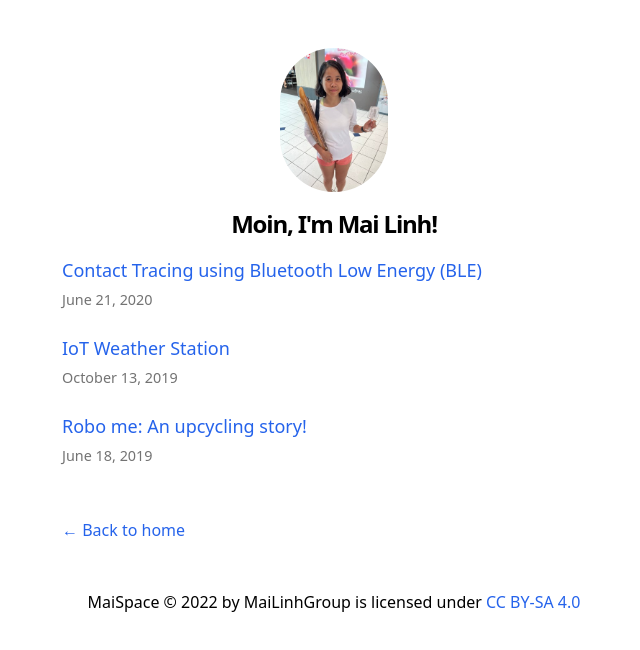
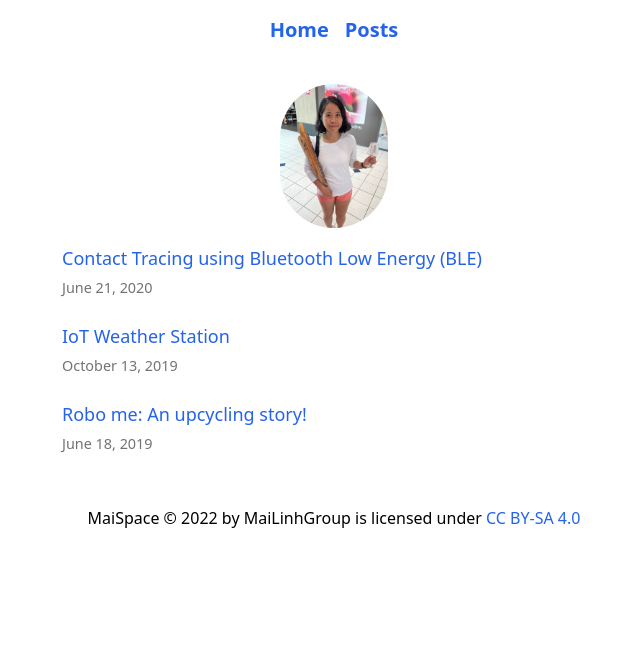
Before and after one commit to MaiLinhGroup/maispace-v2, a Next.js app: page /posts in a window 1280 px wide. Shown: the top 650 px of the page, without its empty margins (306-946 px from the left). Built offline with nearby package versions, Linux system fonts and the light colour scheme.

Commit message:
refactor: :art: extract header and footer components and add scroll to top button

```diff
--- /dev/null
+++ b/components/footer.tsx
@@ -0,0 +1,18 @@
+export default function Footer() {
+  return (
+    <footer className="mt-8 py-4">
+      <div className="container mx-auto flex justify-center">
+        MaiSpace &copy; {new Date().getFullYear()} by MaiLinhGroup is licensed
+        under&nbsp;
+        <a
+          href="https://creativecommons.org/licenses/by-sa/4.0/?ref=chooser-v1"
+          className="text-blue-600 hover:text-blue-800"
+          target="_blank"
+          rel="noopener noreferrer nofollow"
+        >
+          CC BY-SA 4.0
+        </a>
+      </div>
+    </footer>
+  );
+}
--- /dev/null
+++ b/components/header.tsx
@@ -0,0 +1,63 @@
+import Link from "next/link";
+import { usePathname } from "next/navigation";
+
+export default function Header({ home }: { home?: boolean }) {
+  const name = "Moin, I'm Mai Linh!";
+  const pathname = usePathname();
+  return (
+    <header className="flex flex-col items-center">
+      <nav className="hover:underline underline-offset-auto text-blue-600 hover:text-blue-800 text-xl font-semibold mb-2">
+        <div className="max-w-screen-xl flex flex-wrap items-center justify-between mx-auto p-4">
+          <div className="w-full md:block md:w-auto" id="navbar-default">
+            <ul className="inline-flex items-center justify-between space-x-4">
+              <li>
+                <Link
+                  className={`link ${pathname === "/" ? "active" : ""}`}
+                  href="/"
+                >
+                  Home
+                </Link>
+              </li>
+              <li>
+                <Link
+                  className={`link ${pathname === "/posts" ? "active" : ""}`}
+                  href="/posts"
+                >
+                  Posts
+                </Link>
+              </li>
+            </ul>
+          </div>
+        </div>
+      </nav>
+      <div className="my-4 flex flex-col items-center">
+        {home ? (
+          <>
+            {/* eslint-disable-next-line @next/next/no-img-element */}
+            <img
+              src="/images/profile.jpg"
+              className="rounded-full"
+              height={144}
+              width={144}
+              alt={name}
+            />
+            <h1 className="text-4xl font-bold tracking-tighter">{name}</h1>
+          </>
+        ) : (
+          <>
+            <Link href="/" title="Back to home">
+              {/* eslint-disable-next-line @next/next/no-img-element */}
+              <img
+                src="/images/profile.jpg"
+                className="rounded-full"
+                height={108}
+                width={108}
+                alt={name}
+              />
+            </Link>
+          </>
+        )}{" "}
+      </div>
+    </header>
+  );
+}
--- a/components/layout.tsx
+++ b/components/layout.tsx
@@ -1,7 +1,8 @@
 import Head from "next/head";
-import Link from "next/link";
+import Header from "./header";
+import Footer from "./footer";
+import { useEffect, useState } from "react";
 
-const name = "Moin, I'm Mai Linh!";
 export const siteTitle = "MaiSpace";
 
 export default function Layout({
@@ -11,8 +12,20 @@ export default function Layout({
   children: React.ReactNode;
   home?: boolean;
 }) {
+  const [showButton, setShowButton] = useState(false);
+  useEffect(() => {
+    const handleScrollToTopVisibility = () => {
+      window.innerHeight > document.body.clientHeight + 100
+        ? setShowButton(false)
+        : setShowButton(true);
+    };
+    window.addEventListener("scroll", handleScrollToTopVisibility);
+    return () => {
+      window.removeEventListener("scroll", handleScrollToTopVisibility);
+    };
+  });
   return (
-    <div className="max-w-xl px-4 mt-12 mx-auto mb-24">
+    <div className="max-w-xl px-4 mx-auto mb-24">
       <Head>
         <link rel="icon" href="/favicon.ico" />
         <meta
@@ -28,59 +41,27 @@ export default function Layout({
         <meta name="og:title" content={siteTitle} />
         <meta name="twitter:card" content="summary_large_image" />
       </Head>
-      <header className="flex flex-col items-center">
-        {home ? (
-          <>
-            {/* eslint-disable-next-line @next/next/no-img-element */}
-            <img
-              src="/images/profile.jpg"
-              className="rounded-full"
-              height={144}
-              width={144}
-              alt={name}
-            />
-            <h1 className="text-4xl font-bold tracking-tighter my-4">{name}</h1>
-          </>
-        ) : (
-          <>
-            <Link href="/">
-              {/* eslint-disable-next-line @next/next/no-img-element */}
-              <img
-                src="/images/profile.jpg"
-                className="rounded-full"
-                height={108}
-                width={108}
-                alt={name}
-              />
-            </Link>
-            <h2 className="text-2xl font-bold tracking-tighter my-4">
-              <Link href="/" className="text-inherit">
-                {name}
-              </Link>
-            </h2>
-          </>
-        )}
-      </header>
+      <Header home={home} />
       <main>{children}</main>
-      {!home && (
-        <div className="mt-12">
-          <Link href="/" className="text-blue-600 hover:text-blue-800">
-            ← Back to home
-          </Link>
+      {showButton && !home && (
+        <div className="mt-12 flex flex-col items-center">
+          <button
+            className="text-blue-600 hover:text-blue-800"
+            type="button"
+            onClick={handleScrollToTop}
+          >
+            Back to top
+          </button>
         </div>
       )}
-      <footer className="mt-8 py-4">
-        <div className="container mx-auto flex justify-center">
-          MaiSpace &copy; {new Date().getFullYear()} by MaiLinhGroup is licensed
-          under&nbsp;
-          <a
-            href="https://creativecommons.org/licenses/by-sa/4.0/?ref=chooser-v1"
-            className="text-blue-600 hover:text-blue-800"
-          >
-            CC BY-SA 4.0
-          </a>
-        </div>
-      </footer>
+      <Footer />
     </div>
   );
 }
+
+const handleScrollToTop = () => {
+  window.scrollTo({
+    top: 0,
+    behavior: "smooth",
+  });
+};
```
